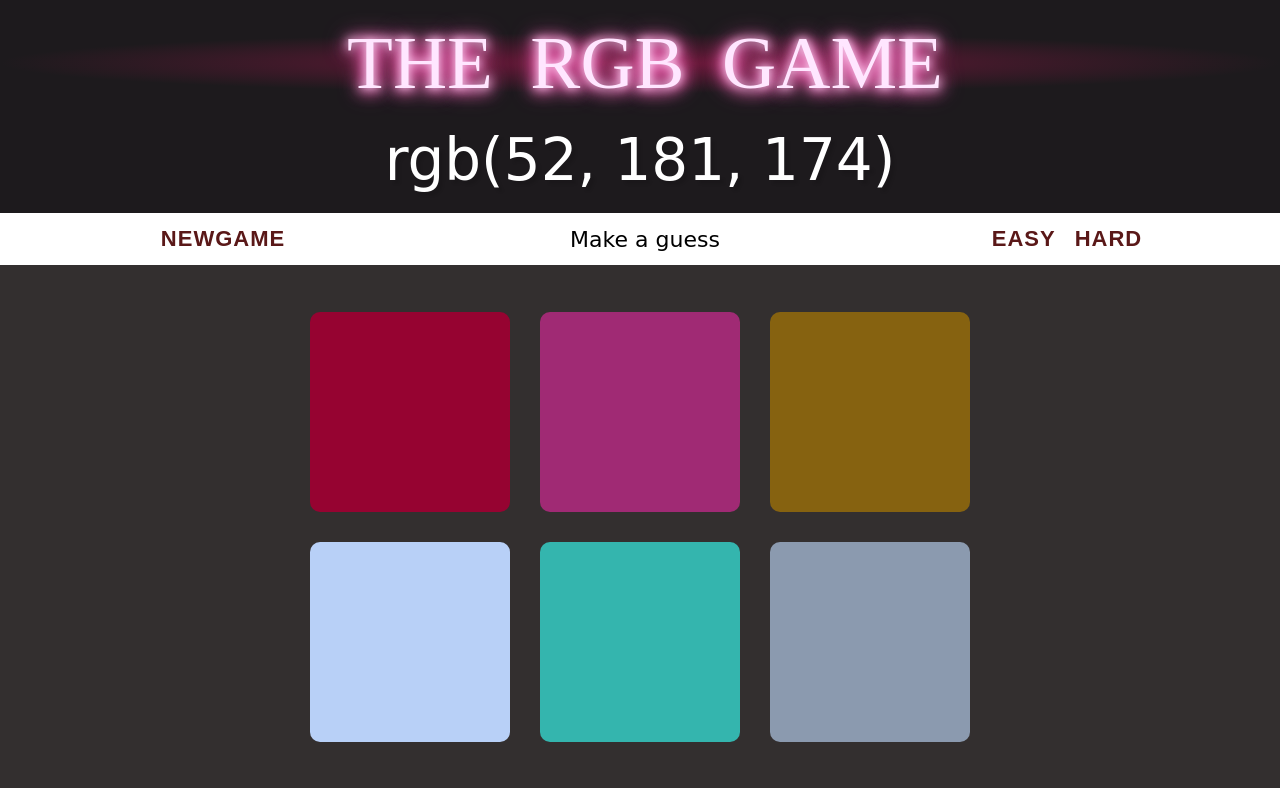
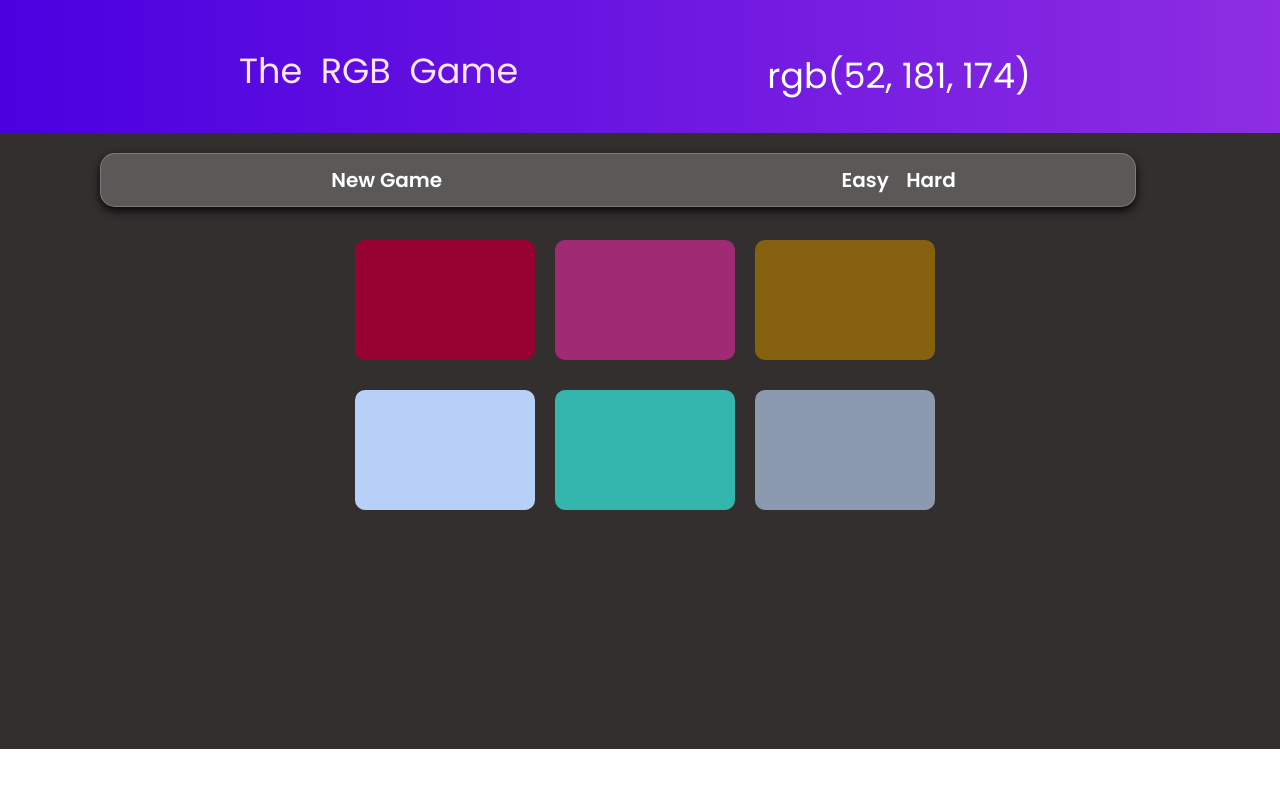
Before and after one commit to abhishek-sultaniya/Hackover_RGB, a plain HTML site: page index.html in a window 1280 px wide. Drawn offline with Linux system fonts and the light colour scheme.

Commit message:
ui changes done

```diff
--- a/index.html
+++ b/index.html
@@ -6,29 +6,30 @@
     <meta name="viewport" content="width=device-width, initial-scale=1.0" />
     <title>Document</title>
     <link rel="stylesheet" href="style.css" />
+
   </head>
   <body>
     <header class="toppart">
       <div class="middle">
         <div class="sign">
-          <span class="fast-flicker"></span>THE &nbsp;RGB &nbsp;GAMe<span
+          <span class="fast-flicker"></span>The &nbsp;RGB &nbsp;Game<span
             class="flicker"
           ></span>
         </div>
       </div>
       <div class="change"></div>
-      <p class="demo"></p>
+      <!-- <p class="demo"></p> -->
     </header>
-
+    <div class="container">
     <div class="midpart">
-      <button id="newgame" onclick="location.reload()">NEWGAME</button>
-      <span class="gametext">Make a guess</span>
+      <button id="newgame" onclick="location.reload()">New Game</button>
+      <!-- <span class="gametext">Make a guess</span> -->
       <span class="levels">
-        <button id="easybtn" onclick="easyGame()">EASY</button>
-        <button id="hardbtn" onclick="location.reload()">hard</button>
+        <button id="easybtn" onclick="easyGame()">Easy</button>
+        <button id="hardbtn" onclick="location.reload()">Hard</button>
       </span>
     </div>
-
+  </div>
     <div class="lastpart">
       <div class="easycards">
         <div class="card card1"></div>
--- a/style.css
+++ b/style.css
@@ -1,34 +1,36 @@
+@import url('https://fonts.googleapis.com/css2?family=Poppins:wght@100;200;300;400;500;600;700;800;900&display=swap');
+
+
 body {
   margin: 0px;
   padding: 0px;
-  font-family: "Baloo Bhai 2", cursive;
+  font-family: 'Poppins', sans-serif;
 }
 
 .toppart {
-  background-color: #1d1a1d;
+  background: #8E2DE2;  /* fallback for old browsers */
+background: -webkit-linear-gradient(to right, #4A00E0, #8E2DE2);  /* Chrome 10-25, Safari 5.1-6 */
+background: linear-gradient(to right, #4A00E0, #8E2DE2); /* W3C, IE 10+/ Edge, Firefox 16+, Chrome 26+, Opera 12+, Safari 7+ */
+
   margin: 0px 0px -17px 0px;
-  padding-top: 20px;
+  /* padding-top: 20px; */
+  display: flex;
+  height: 150px;
+  flex-direction: row;
+  justify-content: space-evenly;
+  align-items: center;
 }
 
 .sign {
   justify-content: center;
   align-items: center;
-  background-image: radial-gradient(
-    ellipse 50% 35% at 50% 50%,
-    #6b1839,
-    transparent
-  );
-  letter-spacing: 2;
   left: 50%;
   top: 50%;
-  font-family: "Clip";
-  text-transform: uppercase;
-  font-size: 75px;
+  /* font-family: "Clip"; */
+  font-size: 35px;
   padding-left: 10px;
-  margin-bottom: 20px;
+  /* margin-bottom: 20px; */
   color: #ffe6ff;
-  text-shadow: 0 0 0.6rem #ffe6ff, 0 0 1.5rem #ff65bd,
-    -0.2rem 0.1rem 1rem #ff65bd, 0.2rem 0.1rem 1rem #ff65bd;
 }
 
 .middle {
@@ -38,40 +40,52 @@ body {
 }
 
 .change {
-  text-align: center;
-  font: "Great Vibes", Helvetica, sans-serif;
+  /* text-align: center; */
   color: #fff;
-  text-shadow: 4px 4px 3px rgba(0, 0, 0, 0.1);
-  font-size: 58px;
-  padding-bottom: 20px;
+  /* text-shadow: 4px 4px 3px rgba(0, 0, 0, 0.1); */
+  font-size: 35px;
+padding: 10px;
+margin: 10px;
+}
+
+.container{
+  position: relative ;
 }
 
 .midpart {
-  border: 2px solid white;
+  position: absolute;
+  top: 20px;
+  left: 100px;
+  width: 80%;
   color: black;
-  font-size: 22px;
+  /* margin: 10px 20px; */
+  border-radius: 15px;
+  font-size: 20px;
   display: flex;
   align-items: center;
   justify-content: space-around;
   flex-wrap: wrap;
-  background-color: white;
+  background: rgba(255, 255, 255, 0.2);
+  border: 1px solid rgba(256, 256, 256, 0.2);
+box-shadow: 0px 4px 10px rgba(0, 0, 0, 0.91);
+
   padding: 10px 0px 10px 10px;
 }
 
 button {
+  outline: none;
   border: none;
-  background: none;
-  text-transform: uppercase;
+  background: none  ;
   cursor: pointer;
   height: 100%;
-  font-weight: 700;
-  color: rgb(90, 24, 24);
-  letter-spacing: 1px;
-  font-size: inherit;
+  font-size: 20px;
+  font-weight: 600;
   transition: all 0.3s;
   -webkit-transition: all 0.3s;
   -moz-transition: all 0.3s;
-  outline: none;
+  font-family: 'Poppins', sans-serif;
+  color:#fff;
+
 }
 
 button:hover {
@@ -80,7 +94,7 @@ button:hover {
 }
 
 #newgame {
-  width: 30%;
+  width: 20%;
   text-align: center;
 }
 
@@ -90,30 +104,32 @@ button:hover {
 }
 
 .levels {
-  width: 30%;
-  justify-content: center;
+  justify-content: space-between;
   text-align: center;
 }
 
 .lastpart {
-  min-height: 70vh;
+  min-height: 73vh;
   padding-top: 2rem;
   background-color: rgb(51, 47, 47);
 }
 
 .easycards {
-  display: flex;
-  flex-wrap: wrap;
+  /* display: flex;
+  flex-wrap: wrap; */
+  display: grid;
+  grid-template-columns: repeat(3, 200px);
   justify-content: center;
   width: 80%;
   margin: auto;
+  margin-top: 60px;
 }
 
 .card {
   color: white;
   cursor: pointer;
-  height: 200px;
-  width: 200px;
+  height: 120px;
+  width: 180px;
   margin: 15px;
   border-radius: 10px;
 }
```
